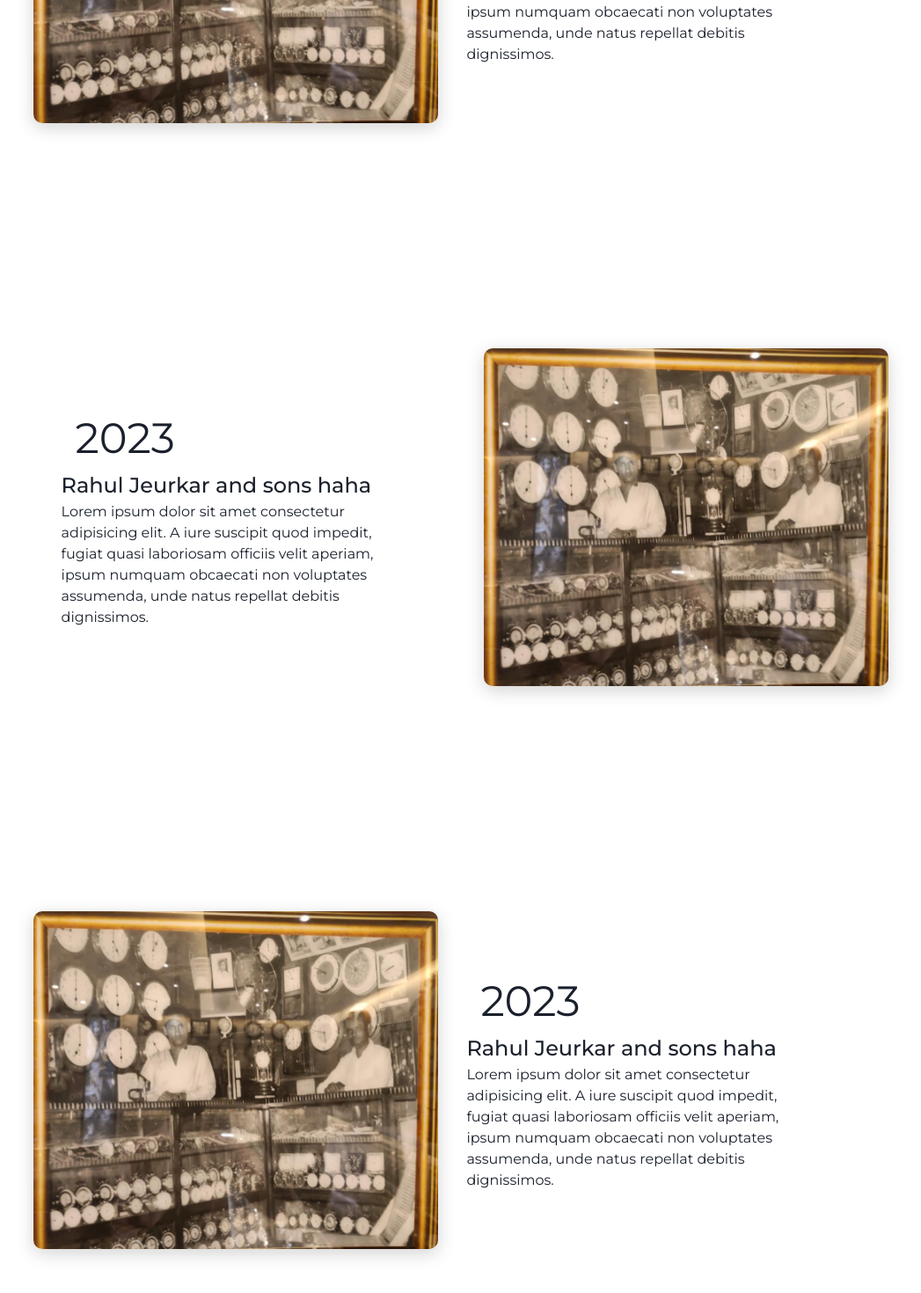
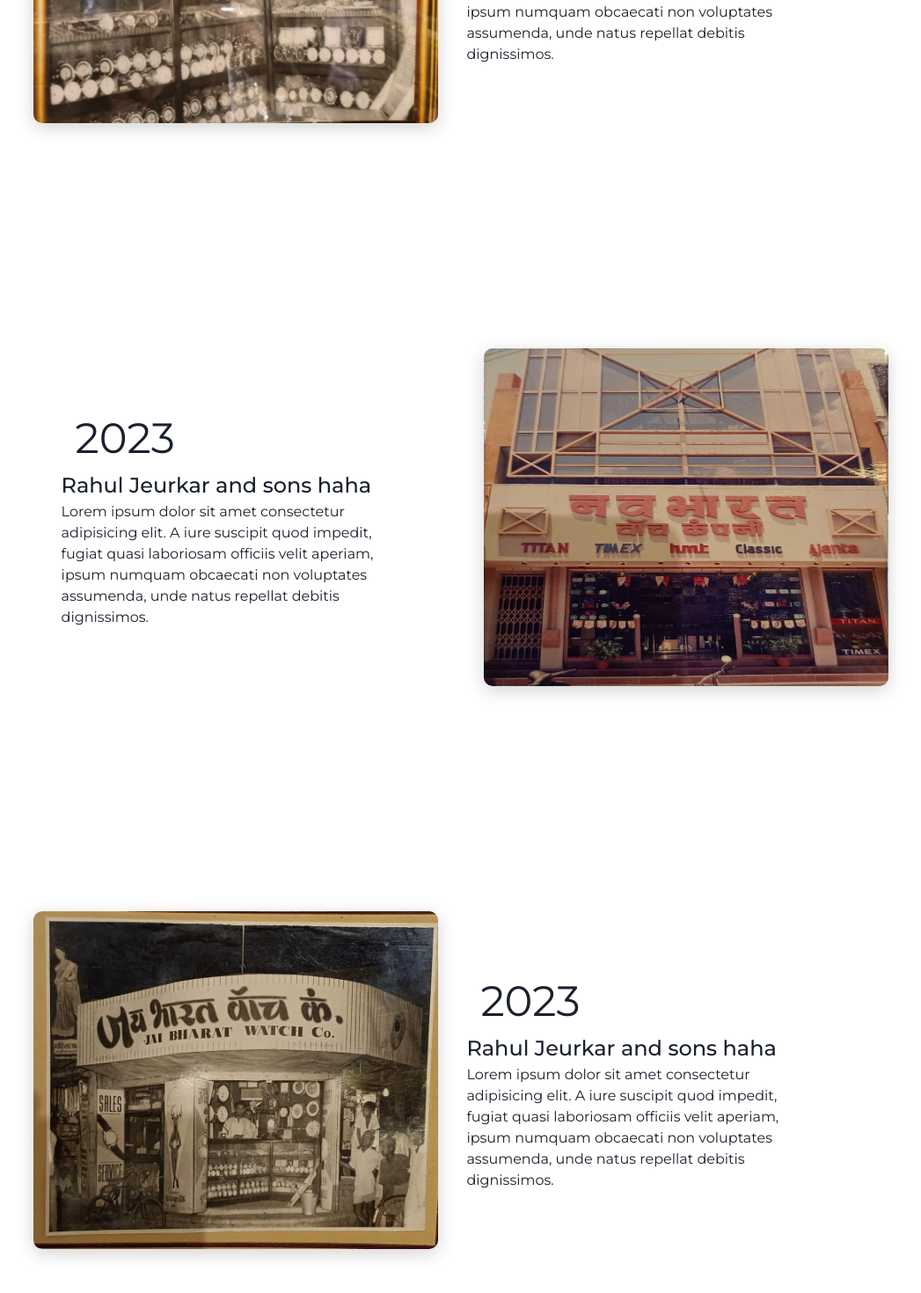
Before and after one commit to premj21/Navbharat, a React (Create React App) app: page /About in a window 1280 px wide. Shown: the part 462-1932 px from the top of the page at 88% size, without its empty margins (52-1099 px from the left). Built offline with nearby package versions, Linux system fonts and the light colour scheme; a web font is replaced by a local one.

Commit message:
change about page design

```diff
--- a/src/Components/About/About.jsx
+++ b/src/Components/About/About.jsx
@@ -1,6 +1,8 @@
 import React from 'react'
 import {Box,Image,Text} from '@chakra-ui/react'
 import first from './first.jpg'
+import second from './second.jpg'
+import third from './third.jpg'
 import { motion } from 'framer-motion'
 
 const About = () => {
@@ -9,21 +11,22 @@
    const textanm = {
      ascren: {
        y: 100,
-       opacity: [
-        0
-       ],
+       opacity: 0,
      },
      cscren: {
        y: 0,
        opacity: [
-          0.1,0.1,0.2,0.2,0.3,0.3,0.4,0.4,0.5,0.5,0.6,0.6,0.7,0.7,0.8,0.8,0.9,0.9,1,1
+         0.1, 0.1, 0.2, 0.2, 0.3, 0.3, 0.4, 0.4, 0.5, 0.5, 0.6, 0.6, 0.7, 0.7,
+         0.8, 0.8, 0.9, 0.9, 1, 1,
        ],
        transition: {
          duration: 1.4,
-          delay: 0.,
+         delay: 0,
        },
      },
    };
+
+
 
 
   return (
@@ -32,6 +35,7 @@
         w="80vw"
         h="80vh"
         display={"flex"}
+        flexDir={{base:"column",md:'row'}}
         alignItems={"center"}
         justifyContent={"center"}
       >
@@ -62,7 +66,6 @@
           </Text>
         </Box>
       </Box>
-
       <Box
         w="80vw"
         h="80vh"
@@ -79,7 +82,7 @@
           borderRadius={"10px"}
           w="45%"
           h="60%"
-          src={first}
+          src={second}
           alt="nothing"
           boxShadow={"0px 5px 20px rgba(0,0,0,0.180)"}
         />
@@ -113,7 +116,7 @@
           borderRadius={"10px"}
           w="45%"
           h="60%"
-          src={first}
+          src={third}
           alt="nothing"
           boxShadow={"0px 5px 20px rgba(0,0,0,0.180)"}
         />
```
